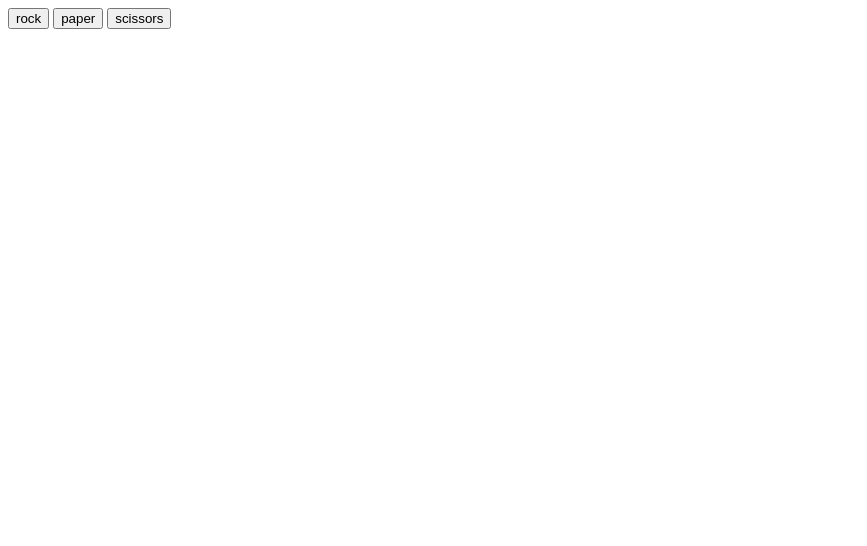
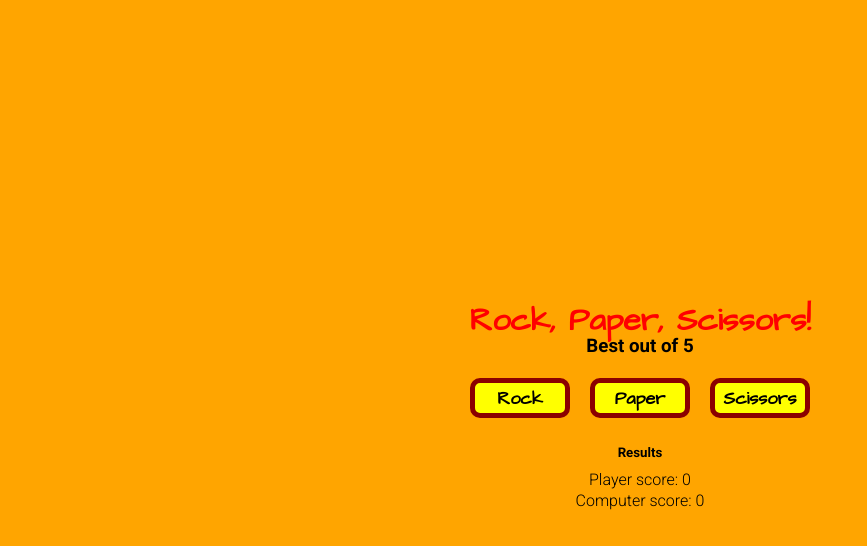
Before and after one commit to icebergmilk/rock-paper-scissors, a plain HTML site: page index.html in a window 1280 px wide. Shown: the whole page, without its empty margins (0-867 px from the left). Drawn offline with Linux system fonts and the light colour scheme.

Commit message:
Add styling

```diff
--- a/index.html
+++ b/index.html
@@ -1,15 +1,33 @@
 <!DOCTYPE html>
 <html>
+
 <head>
+  <link rel="stylesheet" href="style.css">
+  <link rel="preconnect" href="https://fonts.googleapis.com">
+<link rel="preconnect" href="https://fonts.gstatic.com" crossorigin>
+<link href="https://fonts.googleapis.com/css2?family=Architects+Daughter&family=Roboto:wght@300;700&display=swap" rel="stylesheet">
   <script src="script.js" defer></script>
   <meta charset="UTF-8">
-  <title>title</title>
+  <title>Rock, Paper, Scissors!</title>
 </head>
+
 <body>
-  <div class="buttons">
-    <button class="button">rock</button>
-    <button class="button">paper</button>
-    <button class="button">scissors</button>
+  <div class="game">
+    <div class="header">
+      <h1>Rock, Paper, Scissors!</h1>
+      <h3>Best out of 5</h3>
+    </div>
+    <div class="buttons">
+      <button class="button">Rock</button>
+      <button class="button">Paper</button>
+      <button class="button">Scissors</button>
+    </div>
+    <div class="results">
+      <h5>Results</h5>
+      <p>Player score: 0</p>
+      <p>Computer score: 0</p>
+    </div>
   </div>
 </body>
+
 </html>
--- /dev/null
+++ b/style.css
@@ -0,0 +1,38 @@
+body {
+    background: orange;
+    display: flex;
+    align-items: center;
+    justify-content: center;
+    height: 100vh;
+    font-family: 'Roboto', sans-serif;
+    text-align: center;
+    line-height: 5px;
+}
+
+h1 {
+    font-family: 'Architects Daughter', cursive;
+    color: red;
+}
+
+.buttons {
+    display: flex;
+    justify-content: center;
+    margin: 10px;
+}
+
+.buttons button {
+    background-color: yellow;
+    margin: 10px;
+    width: 100px;
+    height: 40px;
+    border: 5px solid darkred;
+    border-radius: 10px;
+    font-family: 'Architects Daughter', cursive;
+    font-weight: 800;
+    font-size: 18px;
+    color: black;
+}
+
+.buttons button:hover {
+    background-color: red;
+}
```
